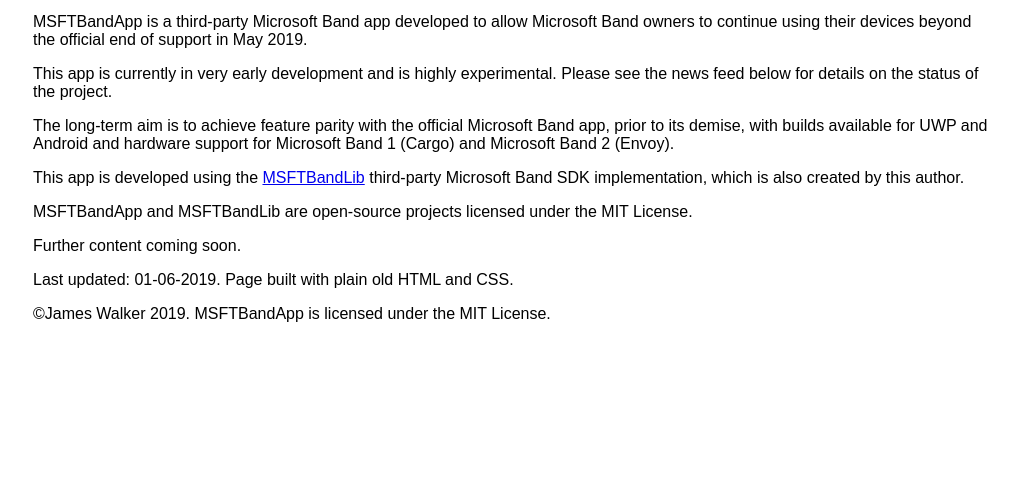
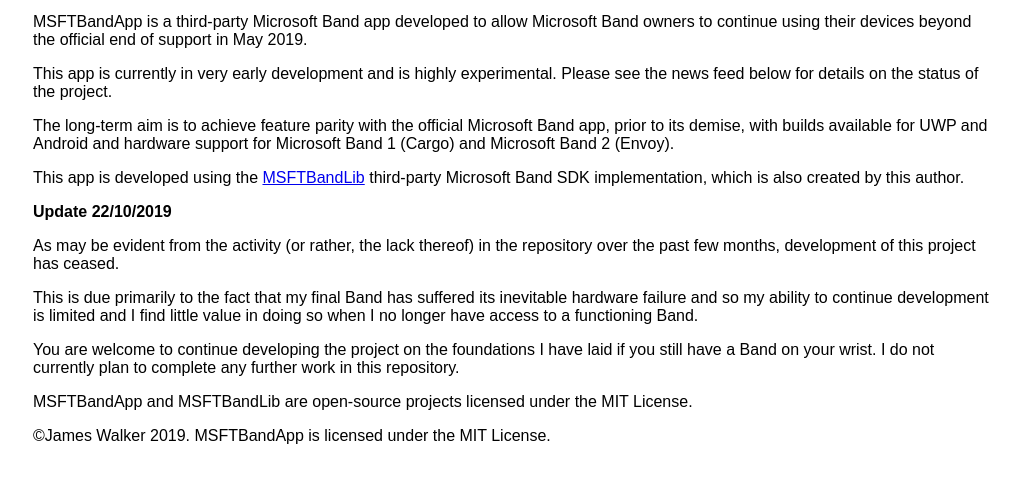
Before and after one commit to Tourniquet88/msftbandapp, a plain HTML site: page docs/index.html in a window 1280 px wide. Shown: the part 153-636 px from the top of the page, without its empty margins (127-1147 px from the left). Drawn offline with Linux system fonts and the light colour scheme.

Commit message:
22-10-2019 discontinue development

```diff
--- a/docs/index.html
+++ b/docs/index.html
@@ -1,9 +1,3 @@
-<!--
-msftbandapp
-/index.html
-©James Walker 2019. Licensed under the MIT License.
--->
-
 <!DOCTYPE html>
 
 <html>
@@ -41,20 +35,19 @@ msftbandapp
 				<p>This app is currently in very early development and is highly experimental. Please see the news feed below for details on the status of the project.</p>
 				<p>The long-term aim is to achieve feature parity with the official Microsoft Band app, prior to its demise, with builds available for UWP and Android and hardware support for Microsoft Band 1 (Cargo) and Microsoft Band 2 (Envoy).</p>
 				<p>This app is developed using the <a href="https://ilmiont.github.io/msftbandlib">MSFTBandLib</a> third-party Microsoft Band SDK implementation, which is also created by this author.</p>
+
+				<p><strong>Update 22/10/2019</strong></p>
+				<p>As may be evident from the activity (or rather, the lack thereof) in the repository over the past few months, development of this project has ceased.</p>
+				<p>This is due primarily to the fact that my final Band has suffered its inevitable hardware failure and so my ability to continue development is limited and I find little value in doing so when I no longer have access to a functioning Band.</p>
+				<p>You are welcome to continue developing the project on the foundations I have laid if you still have a Band on your wrist. I do not currently plan to complete any further work in this repository.</p>
+
 				<p>MSFTBandApp and MSFTBandLib are open-source projects licensed under the MIT License.</p>
 			</article>
-
-			<p>Further content coming soon.</p>
 		</main>
 
 		<footer>
-			<p>Last updated: 01-06-2019. Page built with plain old HTML and CSS.</p>
 			<p>&copy;James Walker 2019. MSFTBandApp is licensed under the MIT License.</p>
 		</footer>
 	</body>
 
 </html>
-
-<!--
-End of file.
--->
```
Also changed, not shown: 4 other files.
